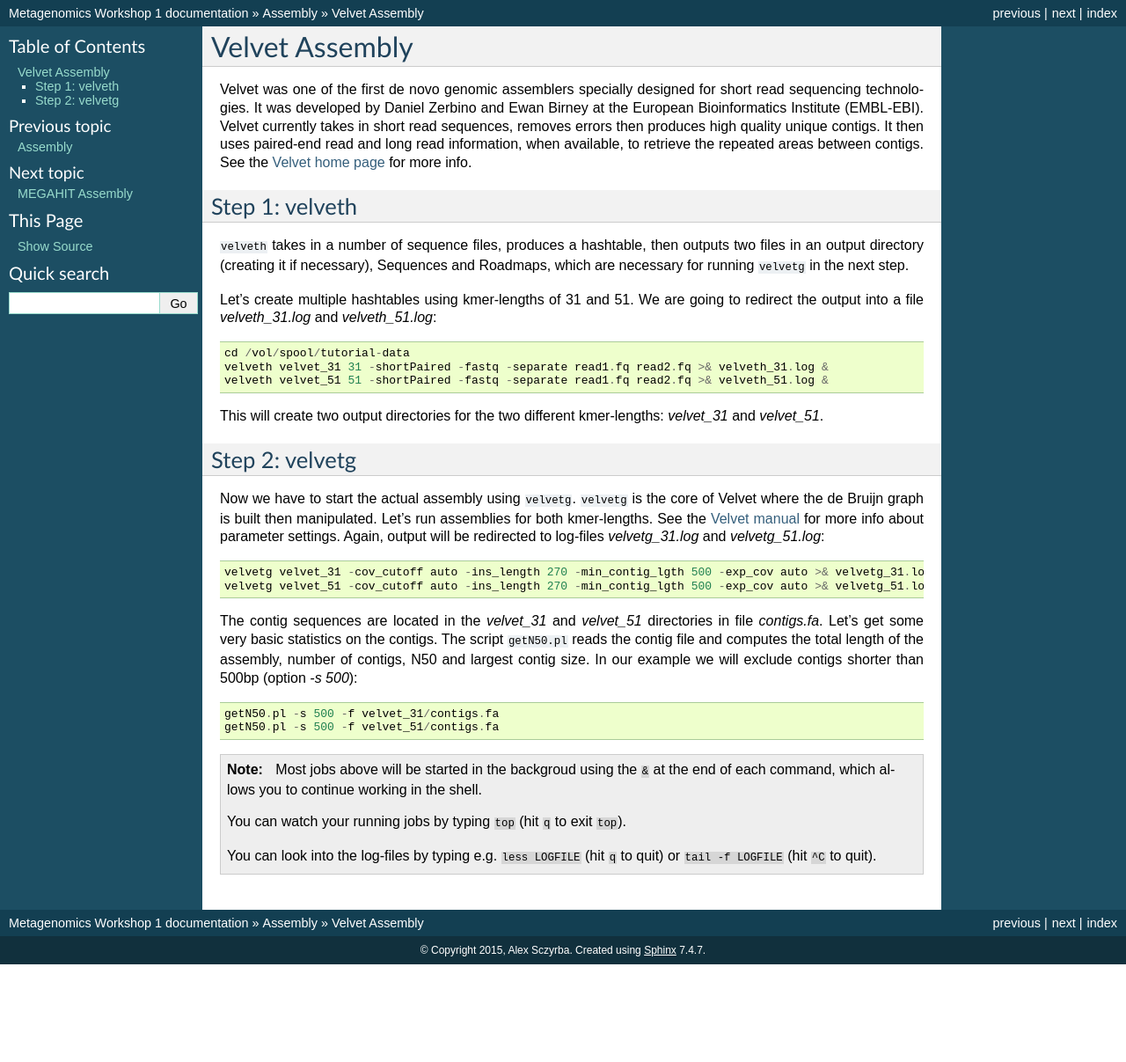
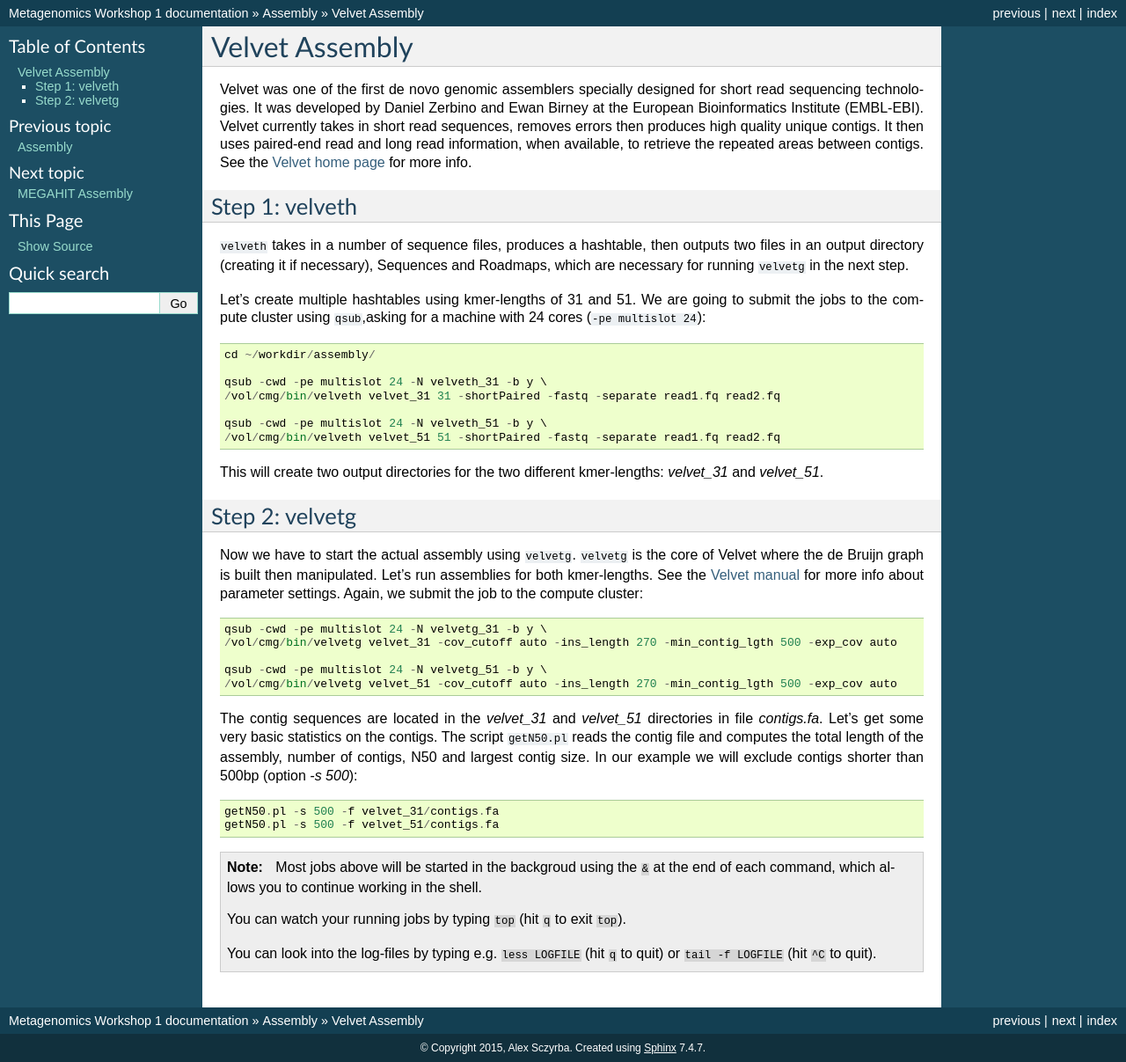
Before and after one commit to metagenomics/metagenomics-workshop, a Sphinx documentation site: the page built from docs/assembly/velvet.rst, in a window 1280 px wide. Shown: the whole page at 88% size. Built offline with Sphinx 7.4.7, drawn with Linux system fonts in a browser that asks for light colours; before the commit the page ends 1096 px from its top, so only the background shows below that.

Commit message:
Update velvet.rst

```diff
--- a/docs/assembly/velvet.rst
+++ b/docs/assembly/velvet.rst
@@ -9,20 +9,29 @@ Step 1: velveth
 outputs two files in an output directory (creating it if necessary), Sequences
 and Roadmaps, which are necessary for running ``velvetg`` in the next step.
 
-Let's create multiple hashtables using kmer-lengths of 31 and 51. We are going to redirect the output into a file `velveth_31.log` and `velveth_51.log`::
+Let's create multiple hashtables using kmer-lengths of 31 and 51. We are going to
+submit the jobs to the compute cluster using ``qsub``,asking for a machine with
+24 cores (``-pe multislot 24``)::
 
-  cd /vol/spool/tutorial-data
-  velveth velvet_31 31 -shortPaired -fastq -separate read1.fq read2.fq >& velveth_31.log &
-  velveth velvet_51 51 -shortPaired -fastq -separate read1.fq read2.fq >& velveth_51.log &
+  cd ~/workdir/assembly/
+
+  qsub -cwd -pe multislot 24 -N velveth_31 -b y \
+  /vol/cmg/bin/velveth velvet_31 31 -shortPaired -fastq -separate read1.fq read2.fq
+
+  qsub -cwd -pe multislot 24 -N velveth_51 -b y \
+  /vol/cmg/bin/velveth velvet_51 51 -shortPaired -fastq -separate read1.fq read2.fq
 
 This will create two output directories for the two different kmer-lengths: `velvet_31` and `velvet_51`.
 
 Step 2: velvetg
 ---------------
-Now we have to start the actual assembly using ``velvetg``. ``velvetg`` is the core of Velvet where the de Bruijn graph is built then manipulated. Let's run assemblies for both kmer-lengths. See the `Velvet manual <https://www.ebi.ac.uk/~zerbino/velvet/Manual.pdf>`_ for more info about parameter settings. Again, output will be redirected to log-files `velvetg_31.log` and `velvetg_51.log`::
+Now we have to start the actual assembly using ``velvetg``. ``velvetg`` is the core of Velvet where the de Bruijn graph is built then manipulated. Let's run assemblies for both kmer-lengths. See the `Velvet manual <https://www.ebi.ac.uk/~zerbino/velvet/Manual.pdf>`_ for more info about parameter settings. Again, we submit the job to the compute cluster::
 
-  velvetg velvet_31 -cov_cutoff auto -ins_length 270 -min_contig_lgth 500 -exp_cov auto >& velvetg_31.log &
-  velvetg velvet_51 -cov_cutoff auto -ins_length 270 -min_contig_lgth 500 -exp_cov auto >& velvetg_51.log &
+  qsub -cwd -pe multislot 24 -N velvetg_31 -b y \
+  /vol/cmg/bin/velvetg velvet_31 -cov_cutoff auto -ins_length 270 -min_contig_lgth 500 -exp_cov auto
+
+  qsub -cwd -pe multislot 24 -N velvetg_51 -b y \
+  /vol/cmg/bin/velvetg velvet_51 -cov_cutoff auto -ins_length 270 -min_contig_lgth 500 -exp_cov auto
 
 The contig sequences are located in the `velvet_31` and `velvet_51` directories in file `contigs.fa`. Let's get some very basic statistics on the contigs. The script ``getN50.pl`` reads the contig file and computes the total length of the assembly, number of contigs, N50 and largest contig size. In our example we will exclude contigs shorter than 500bp (option `-s 500`)::
 
```
